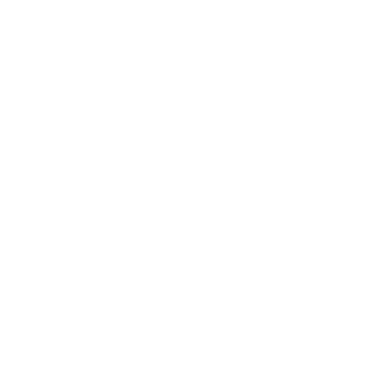
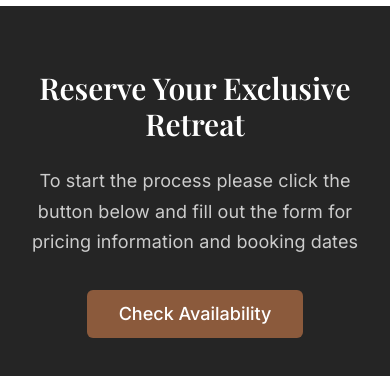
Before and after one commit to appbanton/skylark-villa, a Next.js app: page / in a window 390 px wide. Shown: the part 3097-3473 px from the top of the page. Before the commit the page ends 3103 px from the top, so only its background shows below. Built offline with nearby package versions, Linux system fonts and the light colour scheme; a web font is replaced by a local one.

Commit message:
Created the final CTA section

```diff
--- a/src/app/page.tsx
+++ b/src/app/page.tsx
@@ -1,6 +1,7 @@
 import Hero from '@/sections/Hero';
 import Bento from '@/sections/Bento';
 import Features  from '@/sections/Features';
+import Cta from '@/sections/Cta';
 
 export default function HomePage() {
   return (
@@ -11,7 +12,7 @@ export default function HomePage() {
       />
       <Bento/>
       <Features/>
-      {/* Other sections will go here */}
+      <Cta formUrl="https://docs.google.com/forms/d/e/YOUR_ACTUAL_FORM_ID/viewform" />
     </main>
   );
 }
--- /dev/null
+++ b/src/sections/Cta.tsx
@@ -0,0 +1,43 @@
+'use client';
+
+import React from 'react';
+import Button from '@/components/Button';
+
+interface CtaProps {
+  formUrl: string;
+}
+
+const Cta: React.FC<CtaProps> = ({ formUrl }) => {
+  const handleCheckAvailability = () => {
+    window.open(formUrl, '_blank', 'noopener,noreferrer');
+  };
+
+  return (
+    <section className="py-16 md:py-24 px-6 md:px-12 bg-neutral-800">
+      <div className="max-w-4xl mx-auto text-center">
+        {/* Heading */}
+        <h2 className="mb-6 text-3xl md:text-4xl lg:text-5xl text-shade-white">
+          Reserve Your Exclusive Retreat
+        </h2>
+
+        {/* Description */}
+        <p className="p-normal text-neutral-400 mb-8 md:mb-10 max-w-2xl mx-auto">
+          To start the process please click the button below and fill out the
+          form for pricing information and booking dates
+        </p>
+
+        {/* CTA Button */}
+        <Button
+          variant="primary"
+          size="lg"
+          onClick={handleCheckAvailability}
+          className="min-w-[200px]"
+        >
+          Check Availability
+        </Button>
+      </div>
+    </section>
+  );
+};
+
+export default Cta;
```
